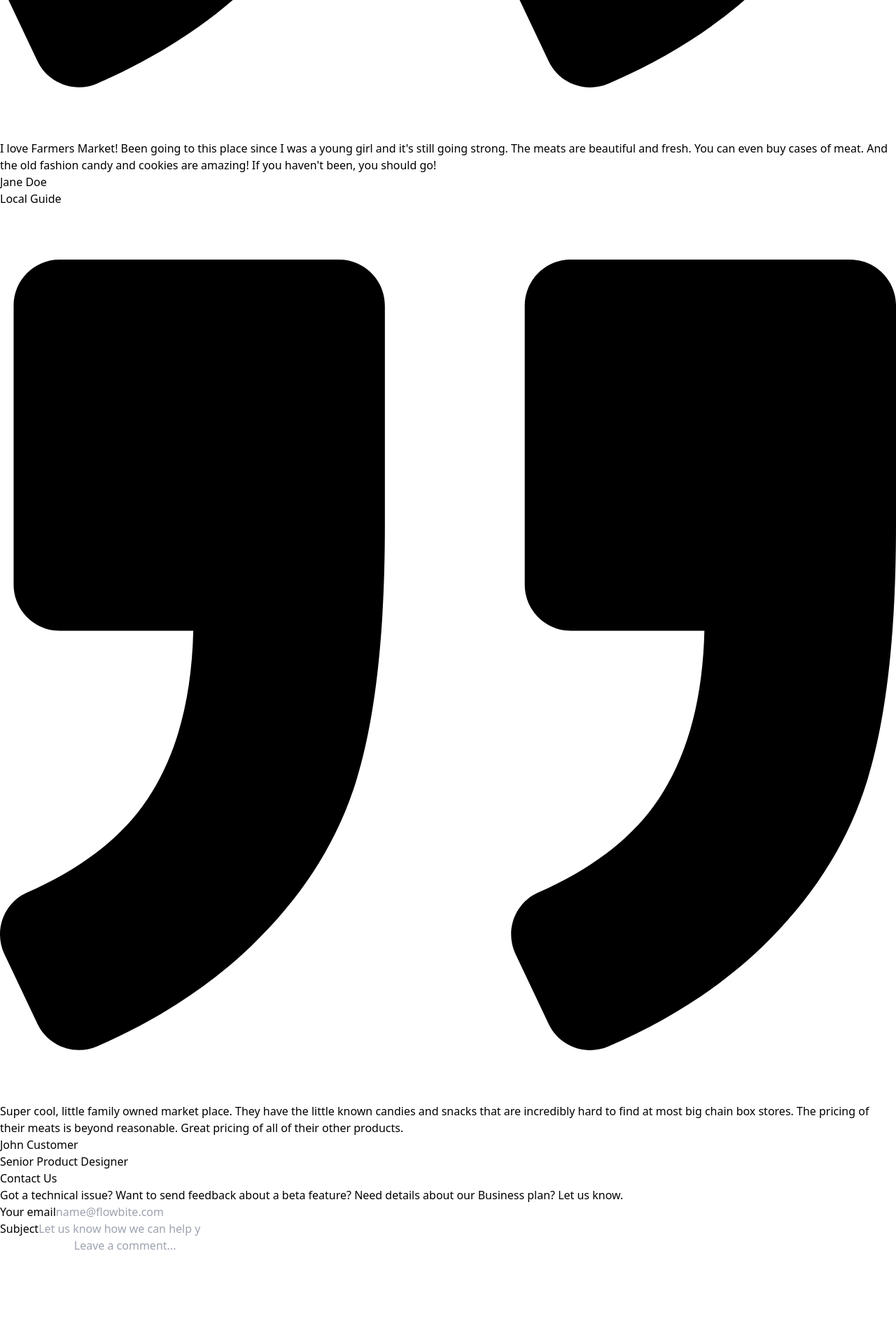
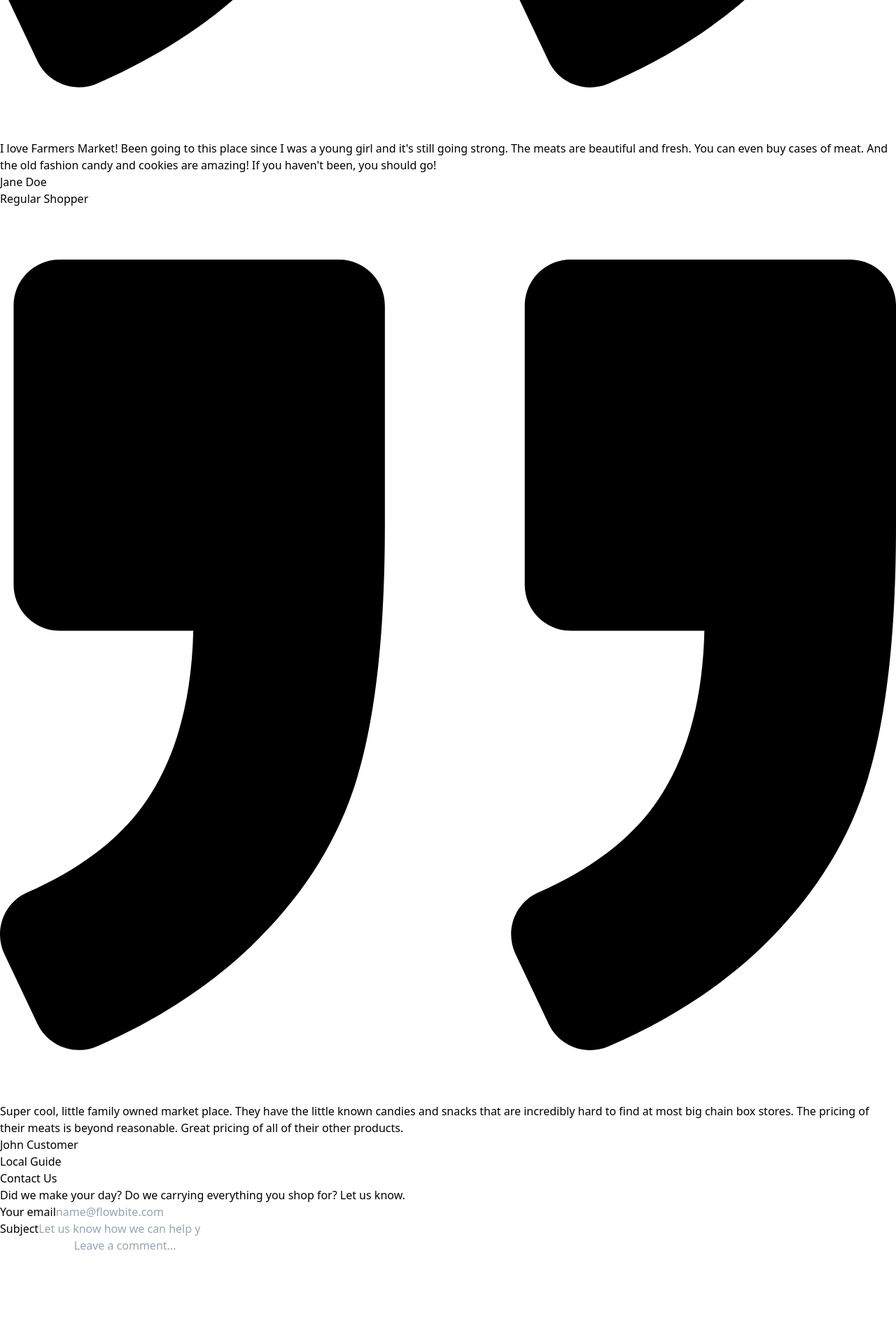
Before and after one commit to ploymahloy/games-market, a Next.js app: page / in a window 1280 px wide. Shown: the part 5982-7880 px from the top of the page at 70% size. Built offline with nearby package versions, Linux system fonts and the light colour scheme.

Commit message:
replaced filler text in contact form, tweaked review details

```diff
--- a/pages/index.js
+++ b/pages/index.js
@@ -262,7 +262,7 @@ export default function Home() {
 					<h2 className="text-gray-900 font-medium title-font tracking-wider text-sm">
 						Jane Doe
 					</h2>
-					<p className="text-gray-500">Local Guide</p>
+					<p className="text-gray-500">Regular Shopper</p>
 				</div>
 				<div className="p-12 md:w-1/2 text-center">
 					<svg
@@ -283,7 +283,7 @@ export default function Home() {
 					<h2 className="text-gray-900 font-medium title-font tracking-wider text-sm">
 						John Customer
 					</h2>
-					<p className="text-gray-500">Senior Product Designer</p>
+					<p className="text-gray-500">Local Guide</p>
 				</div>
 			</section>
 
@@ -294,8 +294,7 @@ export default function Home() {
 						Contact Us
 					</h2>
 					<p className="mb-8 lg:mb-16 font-light text-center text-gray-500 text-gray-400 sm:text-xl">
-						Got a technical issue? Want to send feedback about a beta feature?
-						Need details about our Business plan? Let us know.
+						Did we make your day? Do we carrying everything you shop for? Let us know.
 					</p>
 					<form action="#" className="space-y-8">
 						<div>
```
